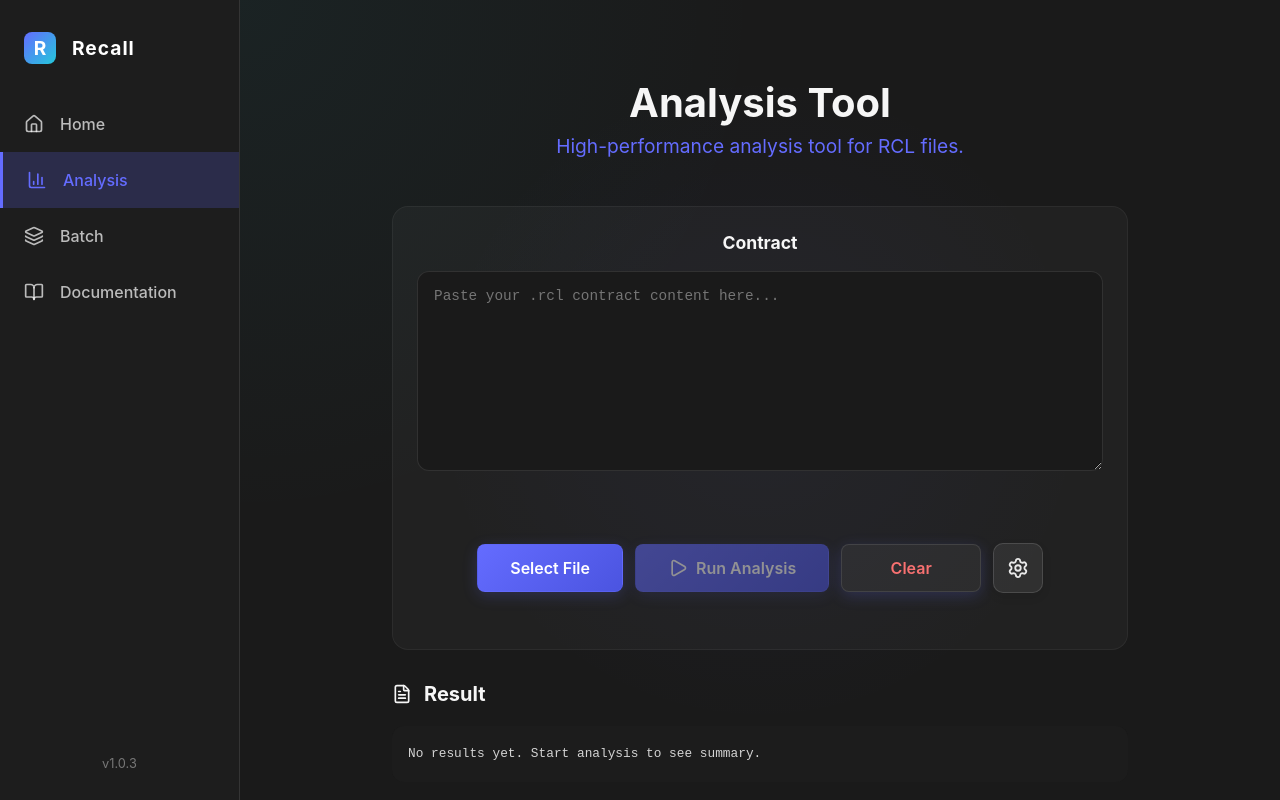
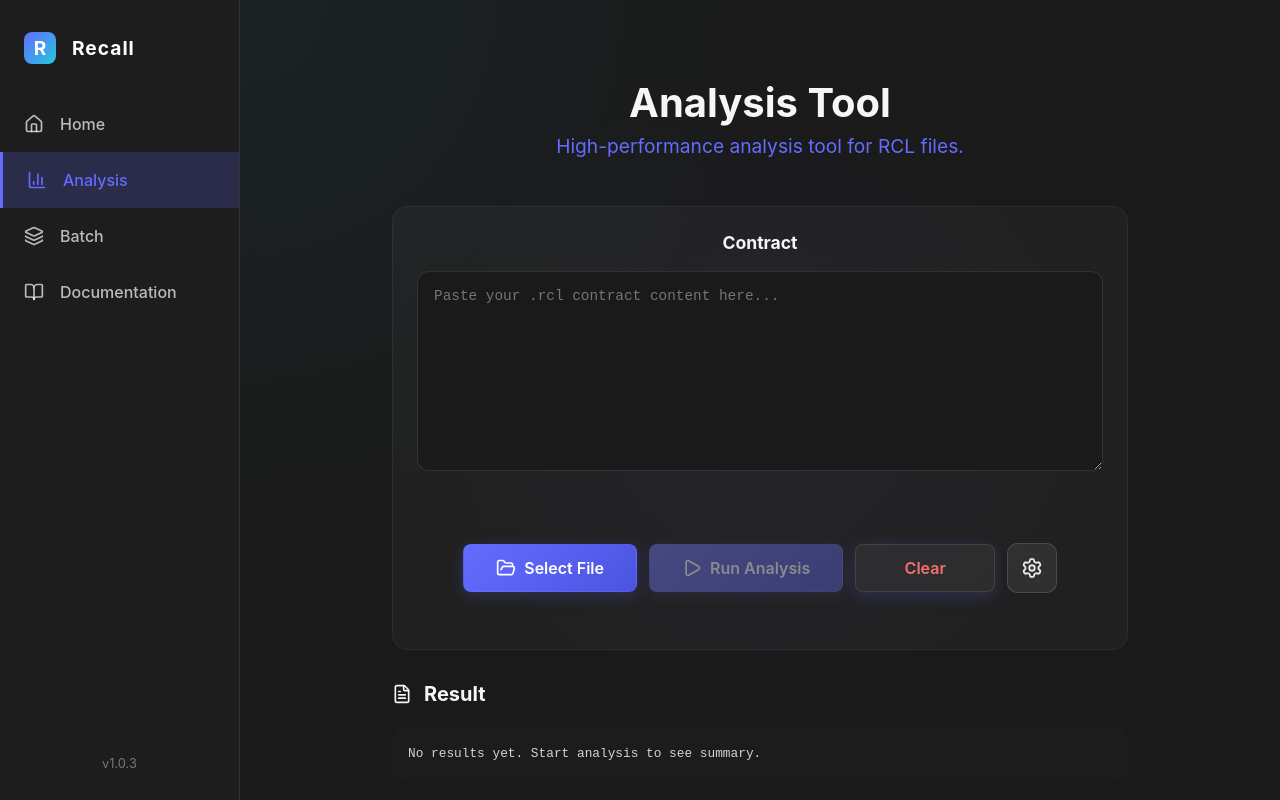
Before and after one commit to pilati06/recall-tauri, a React (Vite) app: page / in a window 1280 px wide. Both pictures are taken after a click on the element 570 px from the left and 297 px from the top of the page. Built offline with nearby package versions, Linux system fonts and the light colour scheme.

Commit message:
Fix: alternativa de correção para clip de botão na análise simples.

```diff
--- a/src/App.css
+++ b/src/App.css
@@ -81,14 +81,22 @@ button {
   transition: transform 0.25s ease, box-shadow 0.25s ease, background 0.25s ease, border-color 0.25s ease, opacity 0.25s ease;
 }
 
-button:hover {
+button:hover:not(:disabled) {
   transform: translateY(-2px);
   box-shadow: 0 6px 20px rgba(100, 108, 255, 0.3);
   border-color: #646cff;
 }
 
-button:active {
+button:active:not(:disabled) {
   transform: translateY(0);
+}
+
+button:disabled {
+  transform: none !important;
+  cursor: not-allowed;
+  pointer-events: none;
+  /* Prevent browser-specific disabled styles from clipping transitions */
+  filter: saturate(0.8) contrast(0.9);
 }
 
 pre {
--- a/src/pages/AnalysisPage.tsx
+++ b/src/pages/AnalysisPage.tsx
@@ -325,10 +325,15 @@ export function AnalysisPage() {
           disabled={isAnalyzing}
           style={{
               padding: '0.8rem 2rem',
+              display: 'flex',
+              alignItems: 'center',
+              justifyContent: 'center',
+              gap: '0.5rem',
               opacity: isAnalyzing ? 0.5 : 1,
               cursor: isAnalyzing ? 'not-allowed' : 'pointer'
             }}>
-            Select File
+            <FolderOpen size={20} />
+            <span>Select File</span>
           </button>
           <button
             onClick={runAnalysis}
--- a/src/pages/BatchAnalysisPage.tsx
+++ b/src/pages/BatchAnalysisPage.tsx
@@ -541,7 +541,7 @@ export function BatchAnalysisPage() {
         .folder-input-group { display: flex; gap: 0.75rem; }
         .folder-input-group input { flex: 1; padding: 0.75rem 1rem; border-radius: 10px; border: 1px solid rgba(255, 255, 255, 0.1); background: rgba(15, 23, 42, 0.6); color: #f8fafc; }
         .browse-btn { display: flex; align-items: center; gap: 0.5rem; padding: 0 1.25rem; background: rgba(255, 255, 255, 0.05); border: 1px solid rgba(255, 255, 255, 0.1); border-radius: 10px; color: #fff; cursor: pointer; }
-        .start-btn { flex: 1; height: 46px; display: flex; align-items: center; justify-content: center; gap: 0.75rem; padding: 0 2rem; border-radius: 10px; border: none; background: #6366f1; color: white; font-weight: 700; cursor: pointer; transition: all 0.3s ease; box-shadow: 0 4px 14px rgba(99, 102, 241, 0.3); }
+        .start-btn { flex: 1; height: 46px; display: flex; align-items: center; justify-content: center; gap: 0.75rem; padding: 0 2rem; border-radius: 10px; border: none; background: #6366f1; color: white; font-weight: 700; cursor: pointer; transition: transform 0.3s ease, background 0.3s ease, box-shadow 0.3s ease; box-shadow: 0 4px 14px rgba(99, 102, 241, 0.3); }
         .start-btn:hover:not(:disabled) { background: #4f46e5; transform: translateY(-1px); }
         .start-btn.analyzing { background: #0ea5e9; flex: 2; }
 
@@ -551,7 +551,9 @@ export function BatchAnalysisPage() {
           align-items: center;
           /* Force hardware acceleration to prevent ghosting on Linux/macOS */
           transform: translateZ(0);
-          will-change: transform;
+          will-change: transform, opacity;
+          backface-visibility: hidden;
+          -webkit-backface-visibility: hidden;
         }
 
         .stop-btn {
@@ -568,7 +570,7 @@ export function BatchAnalysisPage() {
           border-radius: 10px;
           cursor: pointer;
           font-weight: 700;
-          transition: all 0.2s ease;
+          transition: transform 0.2s ease, background 0.2s ease, border-color 0.2s ease;
         }
 
         .stop-btn:hover {
```
